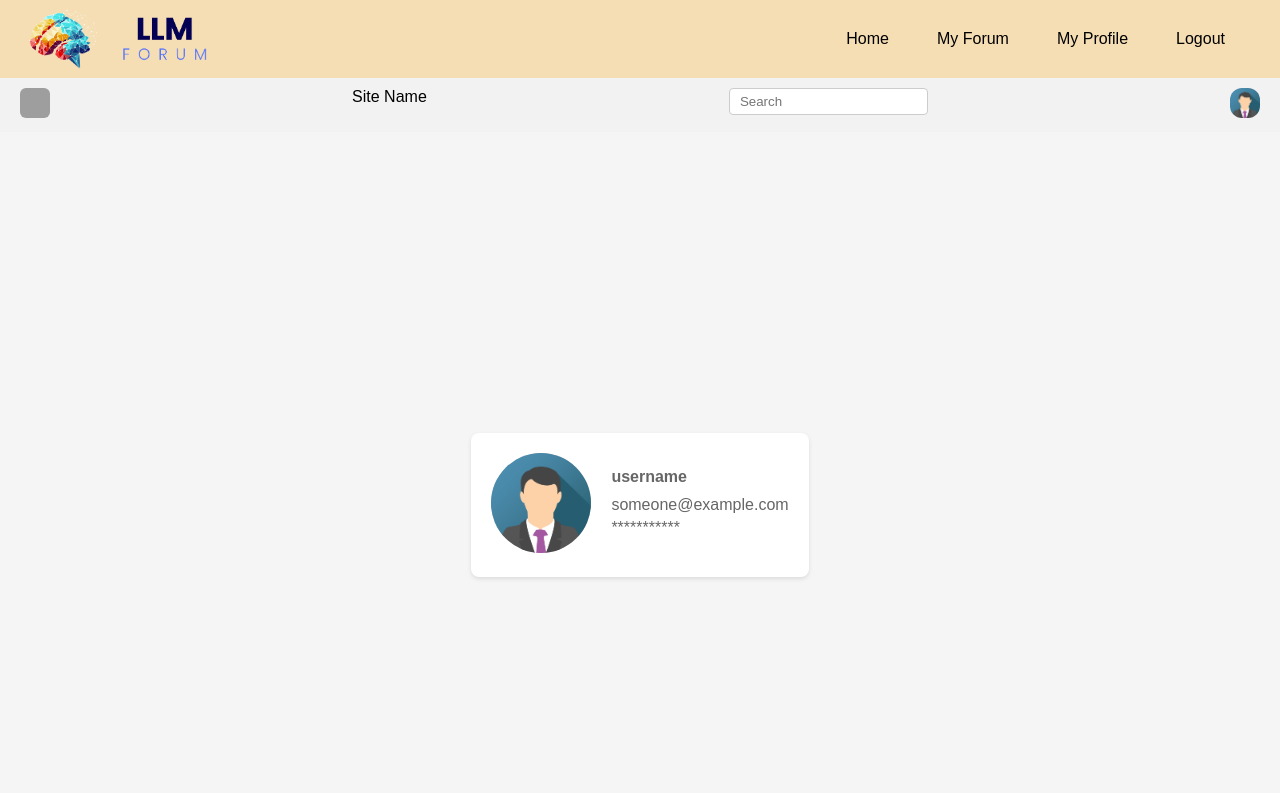
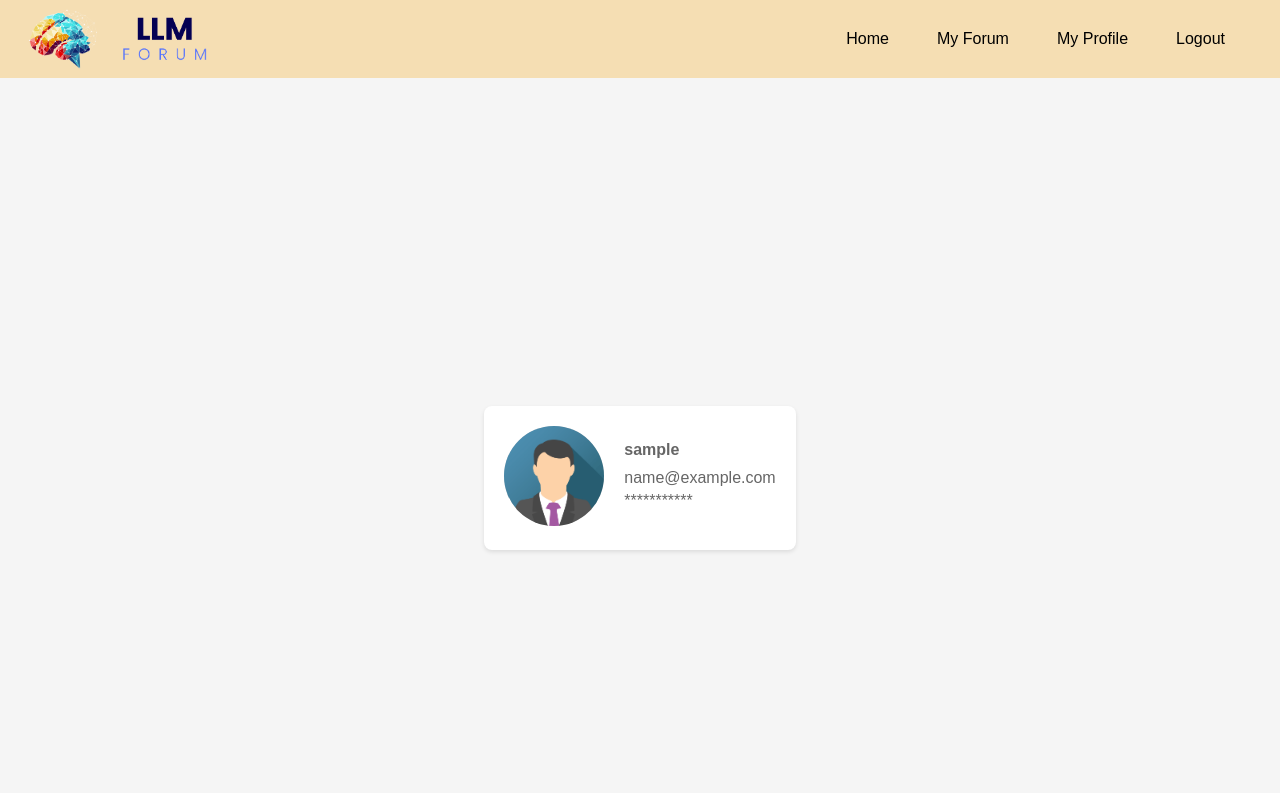
Before and after one commit to jith4j/CITS5505-Agile-Web-Development, a Flask app: page /profile in a window 1280 px wide. Shown: the top 793 px of the page. Run offline with Flask 3, Linux system fonts and the light colour scheme; the visitor is signed in with stand-in values (Sample User, id 1); grey boxes are pictures that could not be loaded.

Commit message:
Modified profile.html and routes.py
Remove the reduntant header tag from profile.html and added username and
email of the current user to be displayed. Modefied profile function
in routes.py to pass the current user object to the profile page

```diff
--- a/app/routes.py
+++ b/app/routes.py
@@ -20,11 +20,6 @@ def index():
 @app.route("/success")
 def success():
     return render_template('success.html')
-
-@app.route("/profile")
-@login_required
-def profile():
-    return render_template('profile.html')
 
 @app.route('/login', methods=['GET', 'POST'])
 def login():
@@ -129,3 +124,9 @@ def answer(qid):
     for a in ans:
         ans_list.append({'answer':a.answer})
     return render_template('answer.html', ans=ans_list, question=ques.question)
+
+@app.route("/profile")
+@login_required
+def profile():
+    curruser = current_user
+    return render_template('profile.html', user=curruser)
--- a/app/templates/profile.html
+++ b/app/templates/profile.html
@@ -1,26 +1,15 @@
 {% extends "navbar.html" %}
 {% block content %}
     <div class="profile-container">
-        <header>
-            <div class="logo-pic">
-                <img src="../static/assets/site-logo.png" alt="Site Logo">
-            </div>
-            <div class="logo">Site Name</div>
-            <div class="search-bar">
-                <input type="text" placeholder="Search">
-            </div>
-            <div class="avatar-pic">
-                <img src="../static/assets/img_avatar.png" alt="Avatar">
-            </div>
-        </header>
         <div class="content">
             <div class="profile">
                 <div class="profile-pic">
                     <img src="../static/assets/img_avatar.png" alt="Avatar">
                 </div>
                 <div class="profile-details">
-                    <div class="username">username</div>
-                    <div class="email">someone@example.com</div>
+                    <div class="username">{{ user.username }}</div>
+                    <div class="email">{{ user.email }}</div>
+                    <!-- Placeholder for masked password -->
                     <div class="password">***********</div>
                 </div>
             </div>
```
